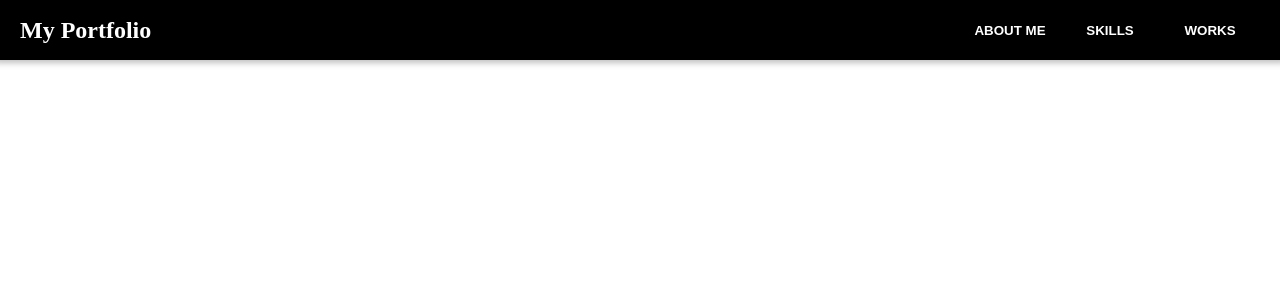
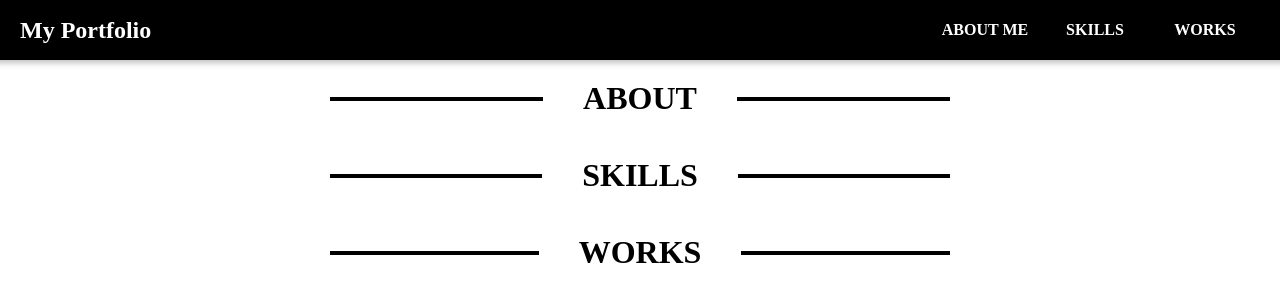
Before and after one commit to Atsumi-Gakuto/Portfolio, a plain HTML site: page src/html/portfolio.html in a window 1280 px wide. Drawn offline with Linux system fonts and the light colour scheme.

Commit message:
見出しを作成

```diff
--- a/src/css/portfolio.css
+++ b/src/css/portfolio.css
@@ -3,13 +3,9 @@ body {
     margin: 0;
 }
 
-button {
-    display: block;
+a {
     color: unset;
-    background-color: transparent;
-    font-weight: unset;
-    border: none;
-    cursor: pointer;
+    text-decoration:  none;
 }
 
 /* ヘッダー */
@@ -36,13 +32,40 @@ nav {
     height: 100%;
 }
 
-nav > button {
-    width: 100px;
+nav > a {
+    width: 110px;
+    line-height: 60px;
+    text-align: center;
     font-weight: bold;
     transition: 0.25s;
 }
 
-nav > button:hover {
+nav > a:hover {
     color: black;
     background-color: white;
 }
+
+/* メイン記事 */
+main {
+    display: flex;
+    flex-direction: column;
+    align-items: center;
+}
+
+.headline {
+    display: flex;
+    width: 620px;
+    align-items: center;
+}
+
+.headline > h1 {
+    margin: 20px 40px;
+    text-align: center;
+}
+
+.headline_line {
+    display: block;
+    flex-grow: 1;
+    height: 4px;
+    background-color: black;
+}
--- a/src/html/portfolio.html
+++ b/src/html/portfolio.html
@@ -9,10 +9,27 @@
         <header>
             <p class="header_title">My Portfolio</p>
             <nav>
-                <button>ABOUT ME</button>
-                <button>SKILLS</button>
-                <button>WORKS</button>
+                <a href="#headline_about">ABOUT ME</a>
+                <a href="#headline_skills">SKILLS</a>
+                <a href="#headline_works">WORKS</a>
             </nav>
         </header>
+        <main>
+            <div id="headline_about" class="headline">
+                <div class="headline_line"></div>
+                <h1>ABOUT</h1>
+                <div class="headline_line"></div>
+            </div>
+            <div id="headline_skills" class="headline">
+                <div class="headline_line"></div>
+                <h1>SKILLS</h1>
+                <div class="headline_line"></div>
+            </div>
+            <div id="headline_works" class="headline">
+                <div class="headline_line"></div>
+                <h1>WORKS</h1>
+                <div class="headline_line"></div>
+            </div>
+        </main>
     </body>
 </html>
```
